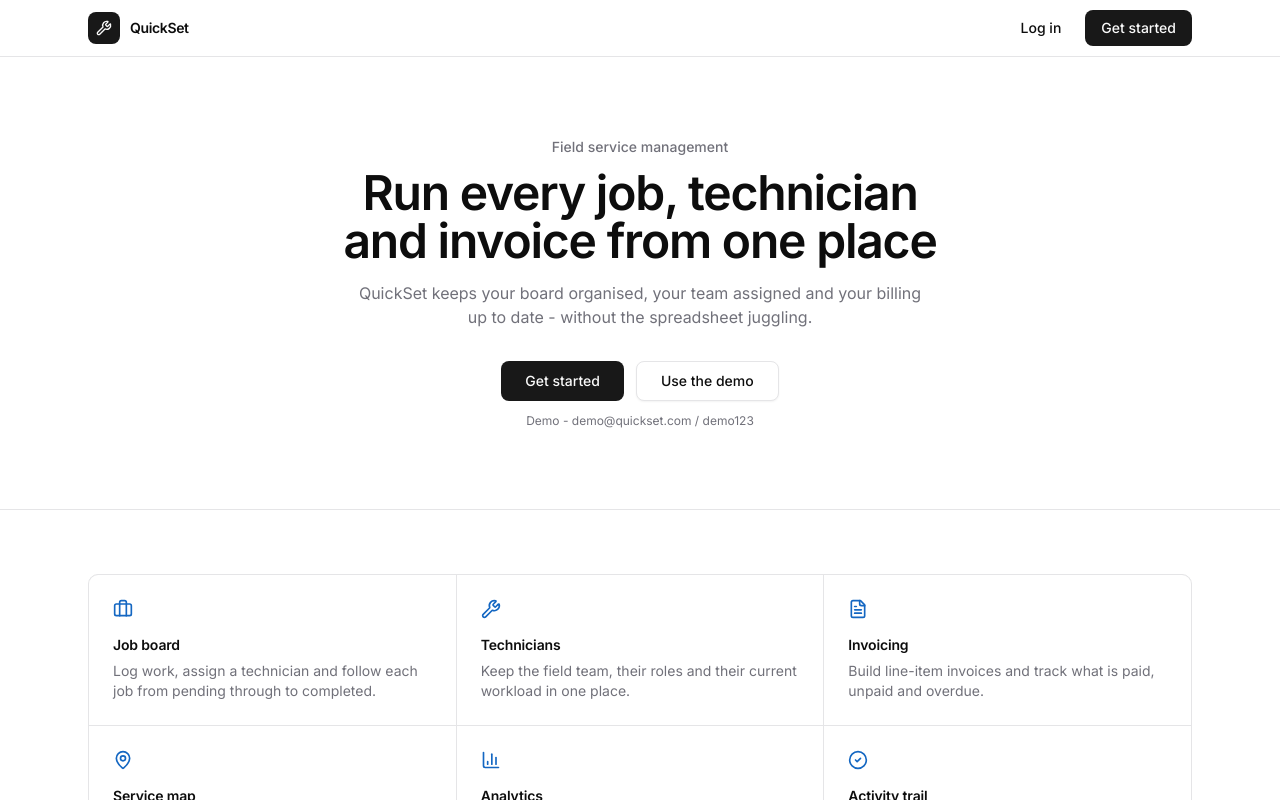
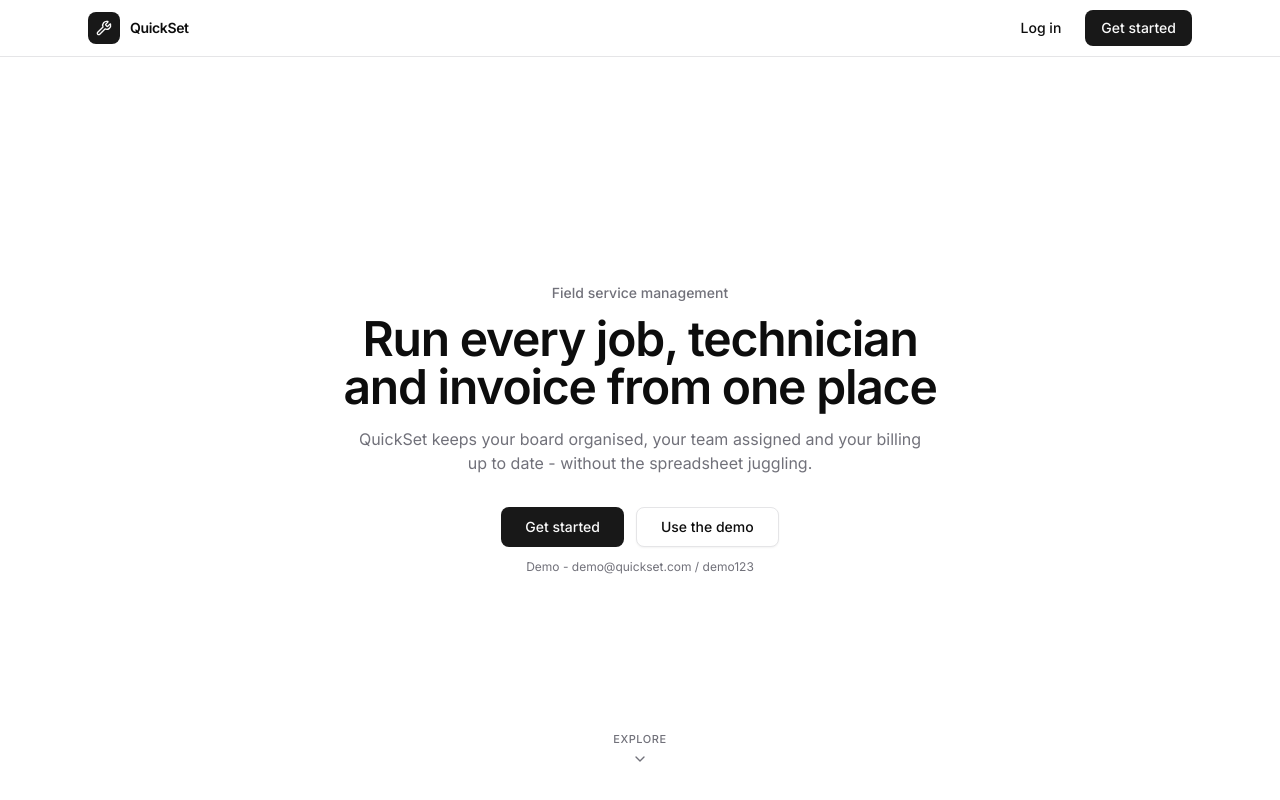
Before and after one commit to Sallah10/FSM, a Next.js app: page / in a window 1280 px wide. Shown: the top 800 px of the page. Built offline with nearby package versions, Linux system fonts and the light colour scheme.

Commit message:
feat: enhance homepage layout with scroll-to features link and improve UserMenu state management

```diff
--- a/app/page.tsx
+++ b/app/page.tsx
@@ -3,6 +3,7 @@ import {
   BarChart3,
   Briefcase,
   CheckCircle2,
+  ChevronDown,
   FileText,
   MapPin,
   Wrench,
@@ -72,7 +73,7 @@ export default function HomePage() {
 
       <main className="flex-1">
         <section className="border-b">
-          <div className="mx-auto w-full max-w-6xl px-4 py-20 text-center sm:px-6">
+          <div className="relative mx-auto flex min-h-[calc(100svh-3.5rem)] w-full max-w-6xl flex-col items-center justify-center px-4 py-16 text-center sm:px-6">
             <p className="mb-3 text-sm font-medium text-muted-foreground">
               Field service management
             </p>
@@ -94,11 +95,22 @@ export default function HomePage() {
             <p className="mt-3 text-xs text-muted-foreground">
               Demo - demo@quickset.com / demo123
             </p>
+
+            <a
+              href="#features"
+              aria-label="Scroll to features"
+              className="absolute bottom-8 flex flex-col items-center gap-1.5 text-muted-foreground transition-colors hover:text-foreground"
+            >
+              <span className="text-[11px] font-medium uppercase tracking-wider">
+                Explore
+              </span>
+              <ChevronDown className="size-4 animate-bounce" />
+            </a>
           </div>
         </section>
 
-        <section>
-          <div className="mx-auto w-full max-w-6xl px-4 py-16 sm:px-6">
+        <section id="features">
+          <div className="mx-auto w-full max-w-6xl scroll-mt-16 px-4 py-16 sm:px-6">
             <div className="grid gap-px overflow-hidden rounded-lg border bg-border sm:grid-cols-2 lg:grid-cols-3">
               {features.map((feature) => {
                 const Icon = feature.icon;
--- a/components/layout/UserMenu.tsx
+++ b/components/layout/UserMenu.tsx
@@ -36,6 +36,7 @@ export function UserMenu({
 }) {
   const { setTheme } = useTheme();
   const [mounted, setMounted] = useState(false);
+  const [menuOpen, setMenuOpen] = useState(false);
   const [confirmOpen, setConfirmOpen] = useState(false);
   const [signingOut, setSigningOut] = useState(false);
 
@@ -43,7 +44,7 @@ export function UserMenu({
 
   return (
     <>
-      <DropdownMenu>
+      <DropdownMenu open={menuOpen} onOpenChange={setMenuOpen}>
         <DropdownMenuTrigger
           className="flex w-full items-center gap-2.5 rounded-md px-2 py-2 text-left outline-none transition-colors hover:bg-sidebar-accent focus-visible:ring-2 focus-visible:ring-ring/50"
           aria-label="Account menu"
@@ -78,7 +79,8 @@ export function UserMenu({
             variant="destructive"
             onSelect={(event) => {
               event.preventDefault();
-              setConfirmOpen(true);
+              setMenuOpen(false);
+              setTimeout(() => setConfirmOpen(true), 0);
             }}
           >
             <LogOut /> Sign out
```
